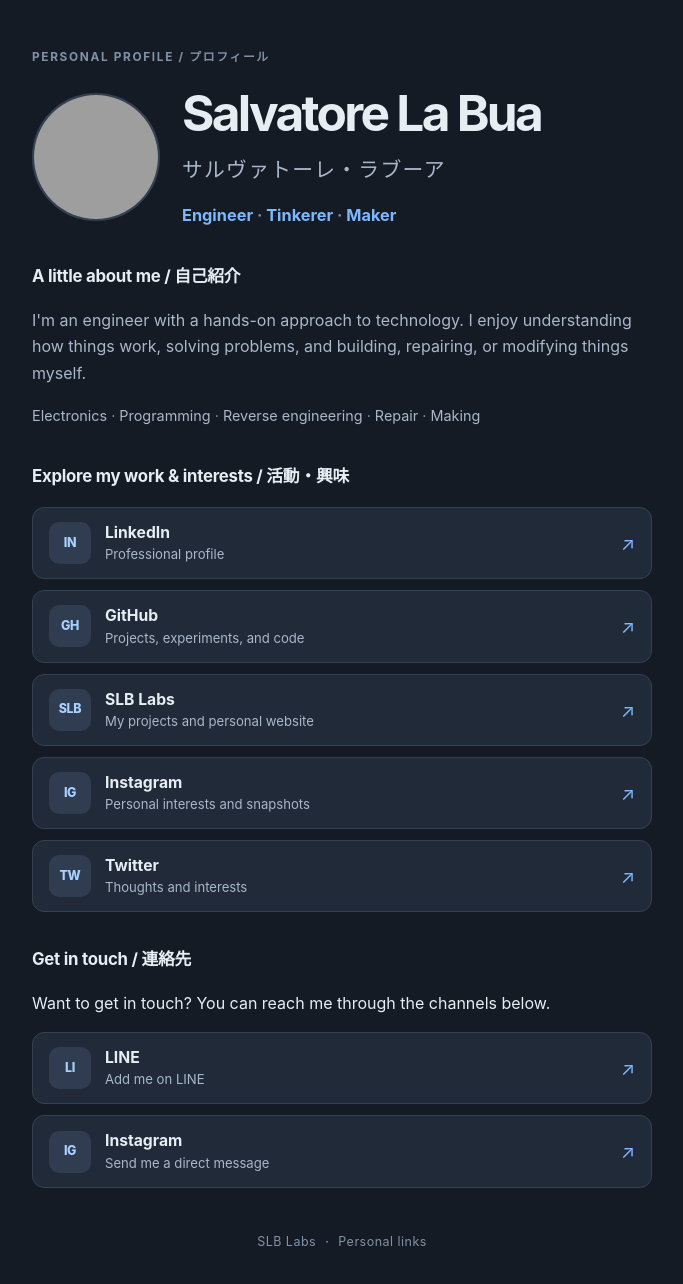
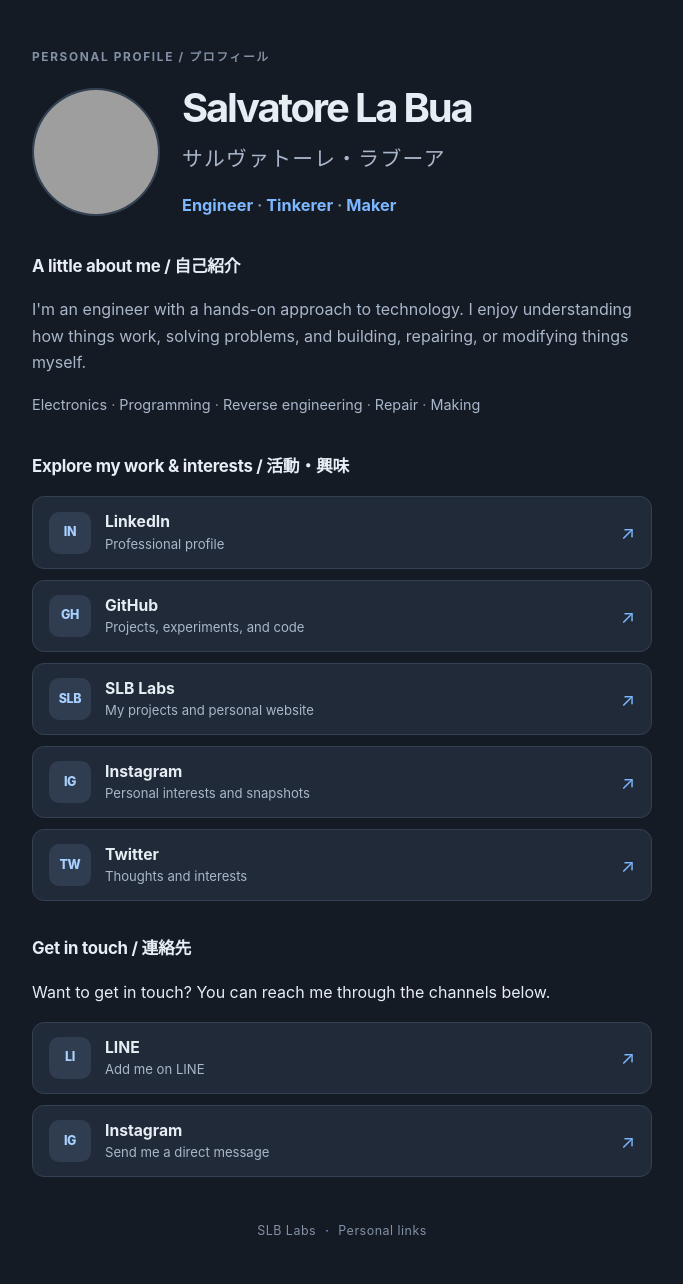
Before and after one commit to slabua/slabua, a Jekyll site: the page built from index.md, in a window 1280 px wide. Shown: the whole page, without its empty margins (298-981 px from the left). Built offline with Jekyll 4.4.1, drawn with Linux system fonts in a browser that asks for light colours; grey boxes are pictures that could not be loaded.

Commit message:
Adjust font size in profile header styles
Updated font size for profile header and removed clamp sizing.

```diff
--- a/assets/css/style.css
+++ b/assets/css/style.css
@@ -94,9 +94,8 @@ body {
 
 .profile-header h1 {
   margin: 0;
-
   color: var(--text);
-  font-size: clamp(2rem, 5.5vw, 3.1rem);
+  font-size: 2.5rem;
   font-weight: 750;
   line-height: 1.12;
   letter-spacing: -0.055em;
@@ -105,7 +104,6 @@ body {
 
 .name-japanese {
   margin: 12px 0 0;
-
   color: var(--muted);
   font-family:
     "Noto Sans JP",
@@ -113,7 +111,6 @@ body {
     "Yu Gothic",
     Meiryo,
     sans-serif;
-
   font-size: 1.3rem;
   font-weight: 500;
   letter-spacing: 0.06em;
@@ -287,10 +284,6 @@ body {
     flex-basis: 128px;
   }
 
-  .profile-header h1 {
-    font-size: clamp(2rem, 8vw, 2.6rem);
-  }
-
   .name-japanese {
     margin-top: 10px;
   }
```
